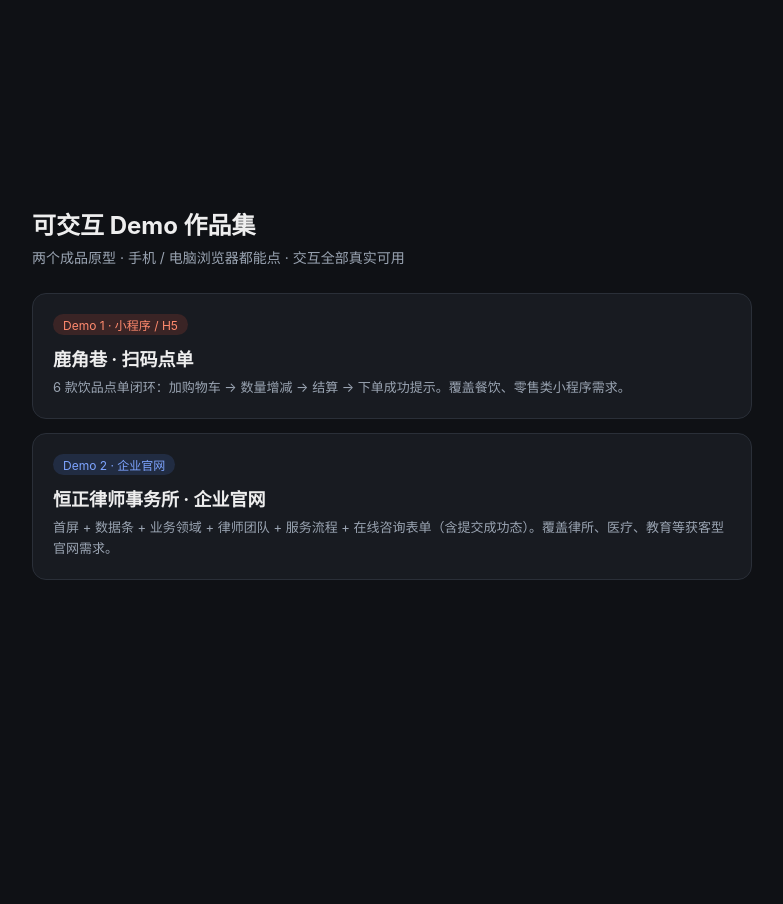
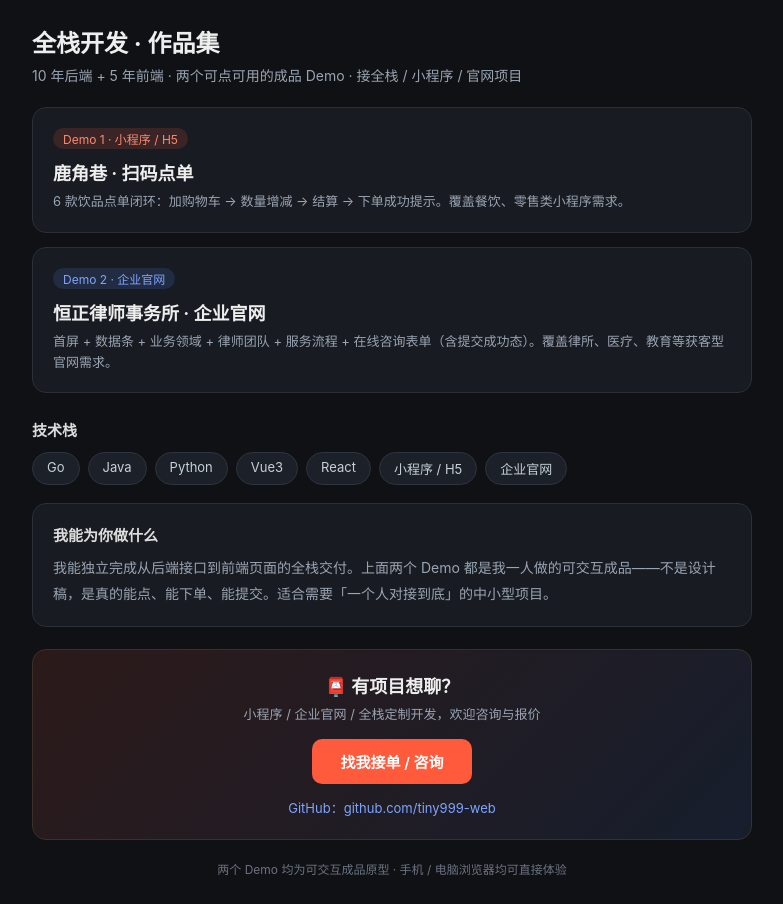
Before and after one commit to tiny999-web/demo-portfolio, a plain HTML site: page index.html in a window 1280 px wide. Shown: the whole page, without its empty margins (248-1031 px from the left). Before the commit the page ends 800 px from the top, so only its background shows below. Drawn offline with Linux system fonts and the light colour scheme.

Commit message:
feat: add order-entry CTA, tech stack, capability section to portfolio

```diff
--- a/index.html
+++ b/index.html
@@ -3,13 +3,13 @@
 <head>
 <meta charset="UTF-8">
 <meta name="viewport" content="width=device-width, initial-scale=1.0">
-<title>作品集 · 两个可交互 Demo</title>
+<title>全栈开发 · 作品集与接单</title>
 <style>
 *{margin:0;padding:0;box-sizing:border-box}
 body{font-family:-apple-system,"PingFang SC","Microsoft YaHei",sans-serif;background:#0f1115;color:#eee;min-height:100vh;display:flex;align-items:center;justify-content:center;padding:24px}
 .wrap{max-width:720px;width:100%}
 h1{font-size:24px;margin-bottom:6px}
-.sub{color:#9aa4b2;font-size:14px;margin-bottom:26px}
+.sub{color:#9aa4b2;font-size:14px;margin-bottom:22px}
 .card{display:block;background:#181b21;border:1px solid #2a2f38;border-radius:14px;padding:20px;margin-bottom:14px;text-decoration:none;color:inherit;transition:.2s}
 .card:hover{border-color:#ff5a3c;transform:translateY(-2px)}
 .tag{display:inline-block;font-size:12px;padding:2px 10px;border-radius:20px;margin-bottom:10px}
@@ -17,13 +17,33 @@ h1{font-size:24px;margin-bottom:6px}
 .t2{background:rgba(88,144,255,.15);color:#7ea4ff}
 .card h2{font-size:18px;margin-bottom:6px}
 .card p{color:#9aa4b2;font-size:13px;line-height:1.6}
-.foot{color:#6b7280;font-size:12px;margin-top:20px;line-height:1.7}
+
+/* 技术栈 */
+.stack{margin:26px 0 18px}
+.stack h3{font-size:15px;margin-bottom:12px;color:#ddd}
+.pills{display:flex;flex-wrap:wrap;gap:8px}
+.pill{font-size:13px;padding:6px 14px;border-radius:20px;background:#1c2028;border:1px solid #2e3440;color:#c7d0db}
+
+/* 能力说明 */
+.about{background:#181b21;border:1px solid #2a2f38;border-radius:14px;padding:20px;margin-bottom:22px}
+.about h3{font-size:15px;margin-bottom:10px;color:#ddd}
+.about p{color:#9aa4b2;font-size:14px;line-height:1.8}
+
+/* 接单入口 */
+.contact{background:linear-gradient(135deg,rgba(255,90,60,.12),rgba(88,144,255,.10));border:1px solid #3a3028;border-radius:14px;padding:22px;text-align:center}
+.contact h3{font-size:18px;margin-bottom:6px}
+.contact .lead{color:#9aa4b2;font-size:13px;margin-bottom:16px}
+.btn{display:inline-block;background:#ff5a3c;color:#fff;text-decoration:none;font-size:15px;font-weight:600;padding:12px 28px;border-radius:10px;transition:.2s}
+.btn:hover{background:#ff7a63}
+.gh{display:inline-block;margin-top:14px;color:#7ea4ff;font-size:13px;text-decoration:none}
+.gh:hover{text-decoration:underline}
+.foot{color:#6b7280;font-size:12px;margin-top:20px;line-height:1.7;text-align:center}
 </style>
 </head>
 <body>
 <div class="wrap">
-  <h1>可交互 Demo 作品集</h1>
-  <div class="sub">两个成品原型 · 手机 / 电脑浏览器都能点 · 交互全部真实可用</div>
+  <h1>全栈开发 · 作品集</h1>
+  <div class="sub">10 年后端 + 5 年前端 · 两个可点可用的成品 Demo · 接全栈 / 小程序 / 官网项目</div>
 
   <a class="card" href="demo1_pos.html">
     <span class="tag t1">Demo 1 · 小程序 / H5</span>
@@ -37,6 +57,32 @@ h1{font-size:24px;margin-bottom:6px}
     <p>首屏 + 数据条 + 业务领域 + 律师团队 + 服务流程 + 在线咨询表单（含提交成功态）。覆盖律所、医疗、教育等获客型官网需求。</p>
   </a>
 
+  <div class="stack">
+    <h3>技术栈</h3>
+    <div class="pills">
+      <span class="pill">Go</span>
+      <span class="pill">Java</span>
+      <span class="pill">Python</span>
+      <span class="pill">Vue3</span>
+      <span class="pill">React</span>
+      <span class="pill">小程序 / H5</span>
+      <span class="pill">企业官网</span>
+    </div>
+  </div>
+
+  <div class="about">
+    <h3>我能为你做什么</h3>
+    <p>我能独立完成从后端接口到前端页面的全栈交付。上面两个 Demo 都是我一人做的可交互成品——不是设计稿，是真的能点、能下单、能提交。适合需要「一个人对接到底」的中小型项目。</p>
+  </div>
+
+  <div class="contact">
+    <h3>📮 有项目想聊？</h3>
+    <div class="lead">小程序 / 企业官网 / 全栈定制开发，欢迎咨询与报价</div>
+    <a class="btn" href="mailto:hello@example.com">找我接单 / 咨询</a>
+    <div><a class="gh" href="https://github.com/tiny999-web" target="_blank" rel="noopener">GitHub：github.com/tiny999-web</a></div>
+  </div>
+
+  <div class="foot">两个 Demo 均为可交互成品原型 · 手机 / 电脑浏览器均可直接体验</div>
 </div>
 </body>
 </html>
```
Also changed, not shown: entry.html (deleted, +0 -43 lines).
